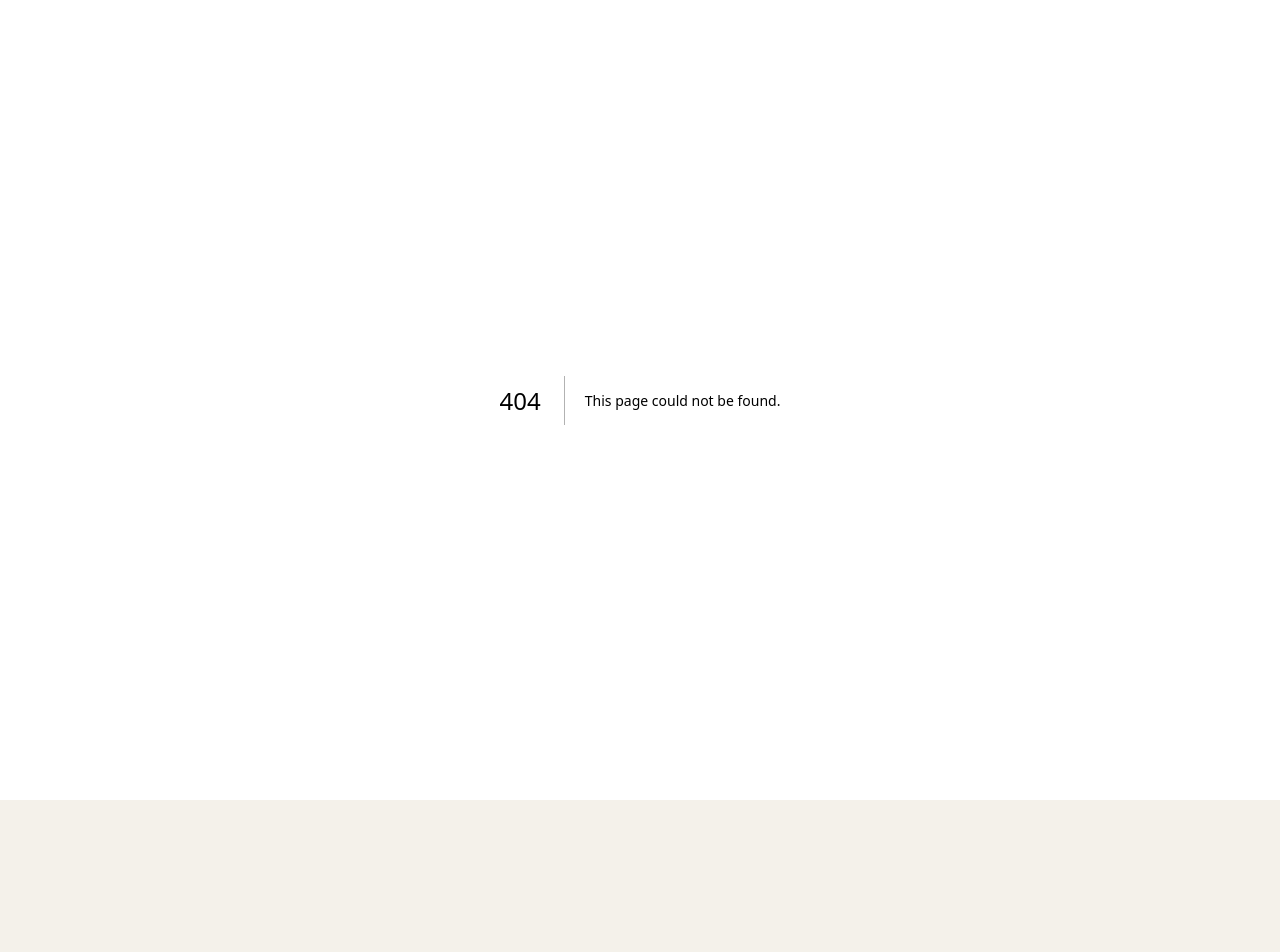
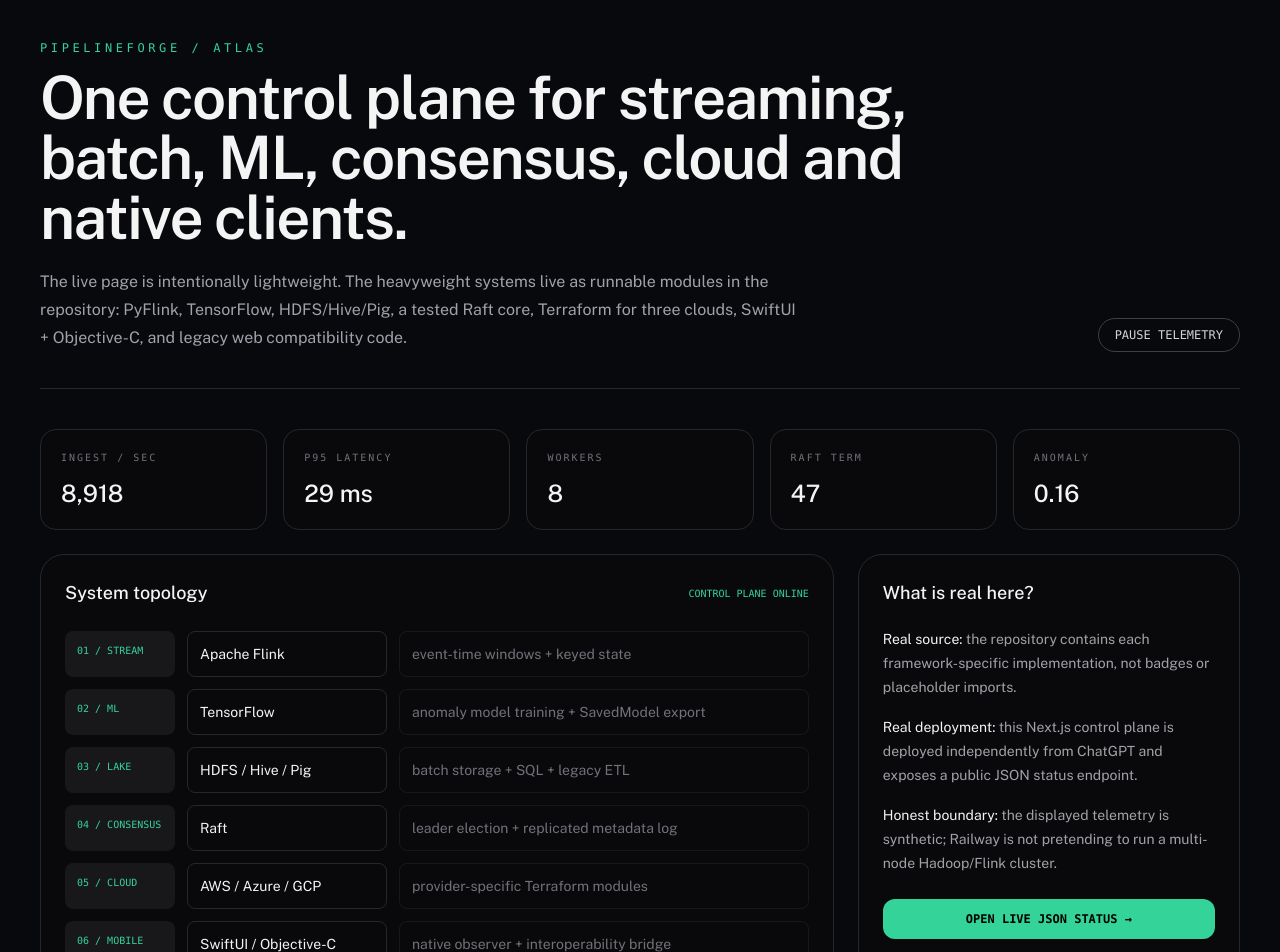
Before and after one commit to mneha05/pipelineforge, a Next.js app: page /atlas in a window 1280 px wide. Before the commit this address had no page. Shown: the top 952 px of the page. Before the commit the page ends 800 px from the top, so only its background shows below. Built offline with nearby package versions, Linux system fonts and the light colour scheme.

Commit message:
atlas: add src/app/atlas/page.tsx

```diff
--- /dev/null
+++ b/src/app/atlas/page.tsx
@@ -0,0 +1,142 @@
+"use client";
+
+import { useEffect, useState } from "react";
+
+type Snapshot = {
+  generatedAt: string;
+  telemetry: {
+    ingestPerSec: number;
+    p95Ms: number;
+    activeWorkers: number;
+    raftTerm: number;
+    anomalyScore: number;
+  };
+  components: { name: string; tech: string; mode: string }[];
+  note: string;
+};
+
+const stack = [
+  ["STREAM", "Apache Flink", "event-time windows + keyed state"],
+  ["ML", "TensorFlow", "anomaly model training + SavedModel export"],
+  ["LAKE", "HDFS / Hive / Pig", "batch storage + SQL + legacy ETL"],
+  ["CONSENSUS", "Raft", "leader election + replicated metadata log"],
+  ["CLOUD", "AWS / Azure / GCP", "provider-specific Terraform modules"],
+  ["MOBILE", "SwiftUI / Objective-C", "native observer + interoperability bridge"],
+  ["LEGACY", "AngularJS / SproutCore", "compatibility-console examples"],
+];
+
+export default function AtlasPage() {
+  const [data, setData] = useState<Snapshot | null>(null);
+  const [paused, setPaused] = useState(false);
+
+  useEffect(() => {
+    if (paused) return;
+    let cancelled = false;
+    const load = async () => {
+      const response = await fetch("/api/atlas/status", { cache: "no-store" });
+      const next = (await response.json()) as Snapshot;
+      if (!cancelled) setData(next);
+    };
+    load();
+    const timer = setInterval(load, 2200);
+    return () => {
+      cancelled = true;
+      clearInterval(timer);
+    };
+  }, [paused]);
+
+  const t = data?.telemetry;
+
+  return (
+    <main className="min-h-screen bg-[#07090d] text-zinc-100">
+      <div className="mx-auto max-w-7xl px-6 py-10 md:px-10">
+        <div className="mb-10 flex flex-col gap-6 border-b border-zinc-800 pb-9 md:flex-row md:items-end md:justify-between">
+          <div>
+            <div className="mb-3 font-mono text-xs tracking-[0.3em] text-emerald-400">
+              PIPELINEFORGE / ATLAS
+            </div>
+            <h1 className="max-w-4xl text-4xl font-semibold tracking-tight md:text-6xl">
+              One control plane for streaming, batch, ML, consensus, cloud and native clients.
+            </h1>
+            <p className="mt-5 max-w-3xl text-base leading-7 text-zinc-400">
+              The live page is intentionally lightweight. The heavyweight systems live as runnable
+              modules in the repository: PyFlink, TensorFlow, HDFS/Hive/Pig, a tested Raft core,
+              Terraform for three clouds, SwiftUI + Objective-C, and legacy web compatibility code.
+            </p>
+          </div>
+          <button
+            onClick={() => setPaused((v) => !v)}
+            className="w-fit rounded-full border border-zinc-700 px-4 py-2 font-mono text-xs text-zinc-300 hover:border-emerald-500 hover:text-emerald-300"
+          >
+            {paused ? "RESUME TELEMETRY" : "PAUSE TELEMETRY"}
+          </button>
+        </div>
+
+        <section className="grid gap-4 md:grid-cols-5">
+          {[
+            ["INGEST / SEC", t ? t.ingestPerSec.toLocaleString() : "—"],
+            ["P95 LATENCY", t ? `${t.p95Ms} ms` : "—"],
+            ["WORKERS", t ? String(t.activeWorkers) : "—"],
+            ["RAFT TERM", t ? String(t.raftTerm) : "—"],
+            ["ANOMALY", t ? t.anomalyScore.toFixed(2) : "—"],
+          ].map(([label, value]) => (
+            <div key={label} className="rounded-2xl border border-zinc-800 bg-zinc-950 p-5">
+              <div className="font-mono text-[10px] tracking-[0.2em] text-zinc-500">{label}</div>
+              <div className="mt-3 text-2xl font-medium text-zinc-100">{value}</div>
+            </div>
+          ))}
+        </section>
+
+        <section className="mt-6 grid gap-6 lg:grid-cols-[1.35fr_.65fr]">
+          <div className="rounded-3xl border border-zinc-800 bg-zinc-950 p-6">
+            <div className="mb-6 flex items-center justify-between">
+              <h2 className="text-lg font-medium">System topology</h2>
+              <span className="font-mono text-[10px] text-emerald-400">CONTROL PLANE ONLINE</span>
+            </div>
+            <div className="space-y-3">
+              {stack.map(([tag, tech, detail], i) => (
+                <div key={tech} className="grid grid-cols-[90px_1fr] gap-3 md:grid-cols-[110px_200px_1fr]">
+                  <div className="rounded-lg bg-zinc-900 px-3 py-3 font-mono text-[10px] text-emerald-400">
+                    {String(i + 1).padStart(2, "0")} / {tag}
+                  </div>
+                  <div className="rounded-lg border border-zinc-800 px-3 py-3 text-sm">{tech}</div>
+                  <div className="hidden rounded-lg border border-zinc-900 px-3 py-3 text-sm text-zinc-500 md:block">
+                    {detail}
+                  </div>
+                </div>
+              ))}
+            </div>
+          </div>
+
+          <div className="rounded-3xl border border-zinc-800 bg-zinc-950 p-6">
+            <h2 className="text-lg font-medium">What is real here?</h2>
+            <div className="mt-5 space-y-4 text-sm leading-6 text-zinc-400">
+              <p>
+                <span className="text-zinc-100">Real source:</span> the repository contains each
+                framework-specific implementation, not badges or placeholder imports.
+              </p>
+              <p>
+                <span className="text-zinc-100">Real deployment:</span> this Next.js control plane is
+                deployed independently from ChatGPT and exposes a public JSON status endpoint.
+              </p>
+              <p>
+                <span className="text-zinc-100">Honest boundary:</span> the displayed telemetry is
+                synthetic; Railway is not pretending to run a multi-node Hadoop/Flink cluster.
+              </p>
+            </div>
+            <a
+              href="/api/atlas/status"
+              className="mt-6 block rounded-xl bg-emerald-400 px-4 py-3 text-center font-mono text-xs font-semibold text-black"
+            >
+              OPEN LIVE JSON STATUS →
+            </a>
+          </div>
+        </section>
+
+        <div className="mt-6 font-mono text-[10px] text-zinc-600">
+          last snapshot: {data?.generatedAt ?? "loading"} · {data?.note ?? ""}
+        </div>
+      </div>
+    </main>
+  );
+}
```
